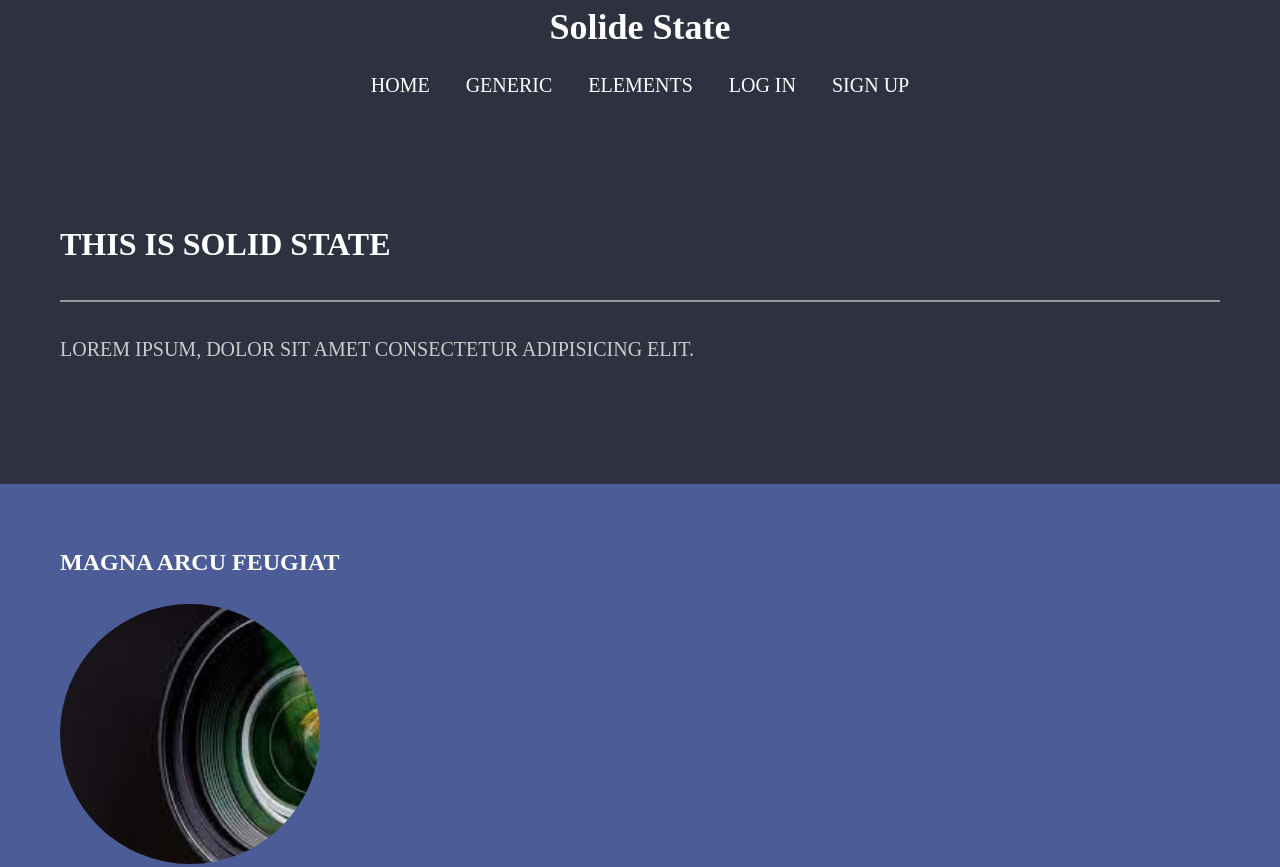
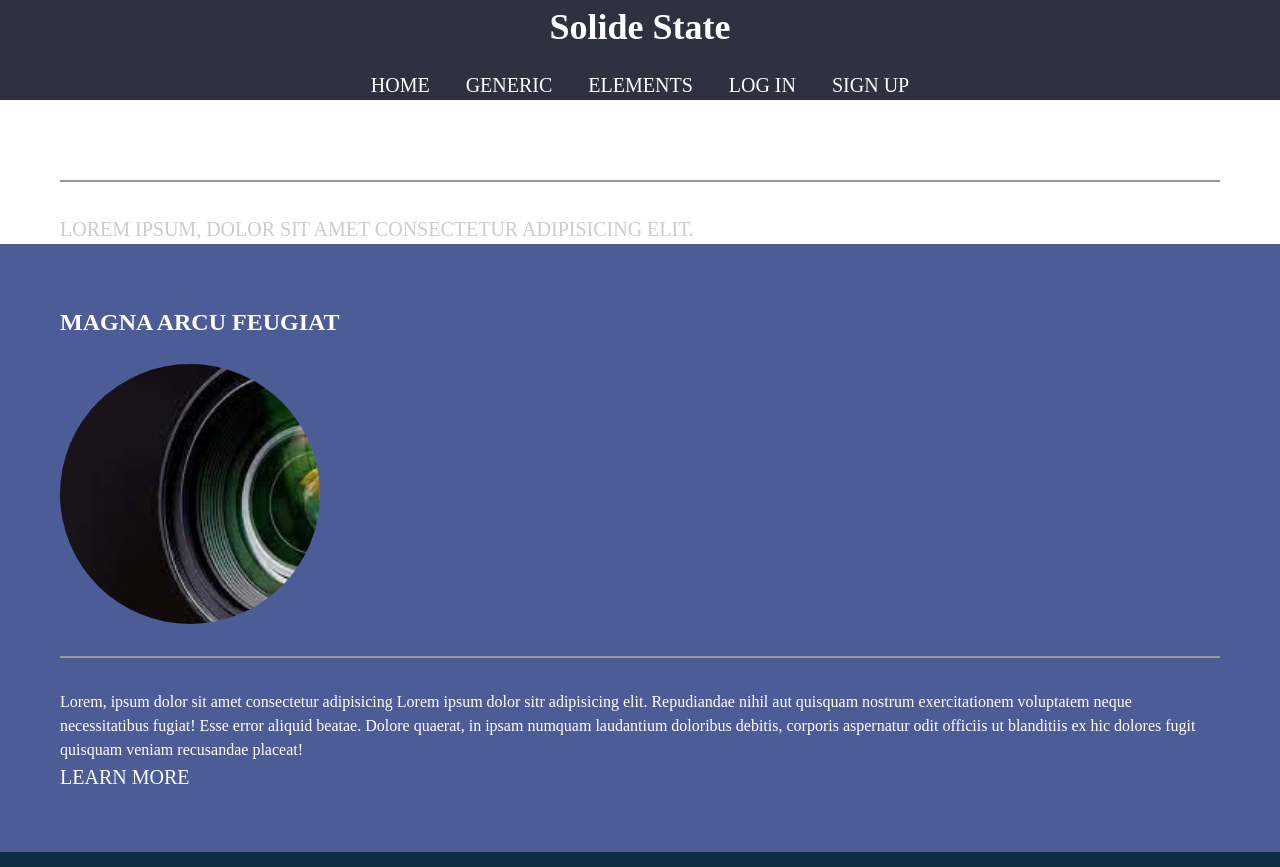
Before and after one commit to s1428/Box-assignment-4, a plain HTML site: page index.html in a window 1280 px wide. Shown: the top 867 px of the page. Drawn offline with Linux system fonts and the light colour scheme.

Commit message:
Fixed class name

```diff
--- a/index.html
+++ b/index.html
@@ -19,7 +19,7 @@
         </nav>
         </header>
         <main>
-            <section class="Hero">
+            <section class="hero">
                 <div class="container">
                  <h2 class="hero-heading">This is solid state </h2>
                  <hr>
```
